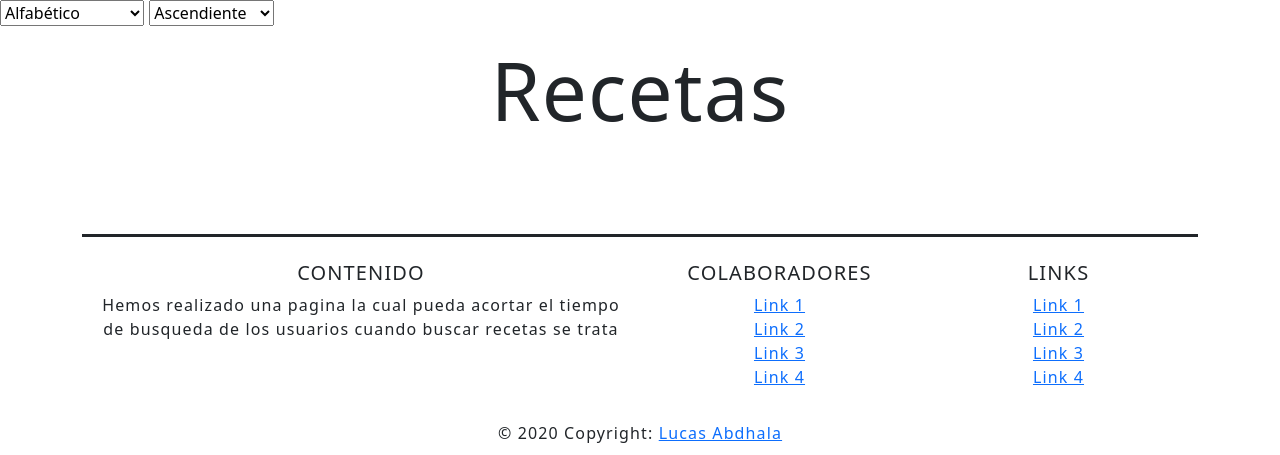
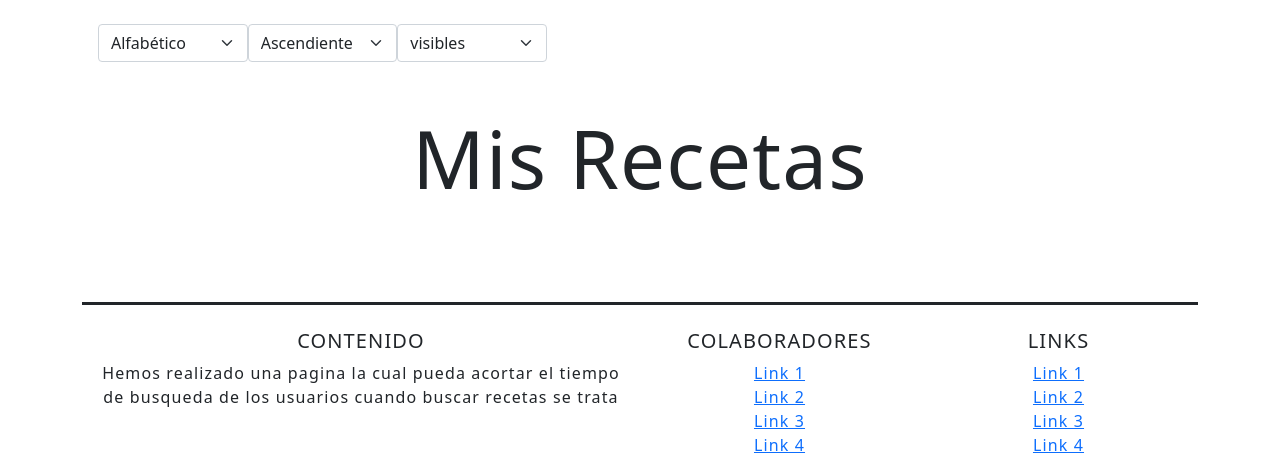
Before and after one commit to 0horane/Forus, a PHP site: page /Forus/misrecetas.php in a window 1280 px wide. Shown: the part 104-559 px from the top of the page. Run offline with PHP 8.4, Linux system fonts and the light colour scheme.

Commit message:
mis recetas
Former-commit-id: f9f25f4b2c98b5027babf301bbe3f23b81d3d0e6

```diff
--- a/misrecetas.php
+++ b/misrecetas.php
@@ -8,9 +8,12 @@ require_once 'partials/starfunc.php';
 <meta charset="UTF-8">
     <meta http-equiv="X-UA-Compatible" content="IE=edge">
     <meta name="viewport" content="width=device-width, initial-scale=1.0">
-    <title>Recetas</title>
+    <title>Mis Recetas</title>
 	<link rel="stylesheet" href="css/estilos.css">
     <link rel="shortcut icon" href="cutlery.png">
+	<link href="https://cdn.jsdelivr.net/npm/bootstrap@5.1.3/dist/css/bootstrap.min.css" rel="stylesheet" integrity="sha384-1BmE4kWBq78iYhFldvKuhfTAU6auU8tT94WrHftjDbrCEXSU1oBoqyl2QvZ6jIW3" crossorigin="anonymous">
+    <script src="https://cdn.jsdelivr.net/npm/bootstrap@5.1.3/dist/js/bootstrap.bundle.min.js" integrity="sha384-ka7Sk0Gln4gmtz2MlQnikT1wXgYsOg+OMhuP+IlRH9sENBO0LRn5q+8nbTov4+1p" crossorigin="anonymous"></script>
+
 </head>
 <style>
 	#cartita{
@@ -23,11 +26,14 @@ require_once 'partials/starfunc.php';
 		cursor: pointer;
 	}
 	.selects{
-		width: 15%;
+		display: flex;
+		justify-content: space-between;
+		align-items: flex-end;
 	}
 	.selects form{
 		display: flex;
 		justify-content: space-between;
+		align-items: flex-end;
 	}
 
 </style>
@@ -40,7 +46,6 @@ require_once 'partials/starfunc.php';
     <meta charset="UTF-8">
     <meta http-equiv="X-UA-Compatible" content="IE=edge">
     <meta name="viewport" content="width=device-width, initial-scale=1.0">
-    <title>Recetas</title>
     <link rel="shortcut icon" href="cutlery.png">
     <link href="https://cdn.jsdelivr.net/npm/bootstrap@5.1.3/dist/css/bootstrap.min.css" rel="stylesheet" integrity="sha384-1BmE4kWBq78iYhFldvKuhfTAU6auU8tT94WrHftjDbrCEXSU1oBoqyl2QvZ6jIW3" crossorigin="anonymous">
     <script src="https://cdn.jsdelivr.net/npm/bootstrap@5.1.3/dist/js/bootstrap.bundle.min.js" integrity="sha384-ka7Sk0Gln4gmtz2MlQnikT1wXgYsOg+OMhuP+IlRH9sENBO0LRn5q+8nbTov4+1p" crossorigin="anonymous"></script>
@@ -51,31 +56,37 @@ require_once 'partials/starfunc.php';
 	  let page=0;
 	  let condition=0;
 	  let direction=0;
+	  let public=0;
   </script>
-
     <?php include 'partials/header.php'?>
-
-	<form>
-		<select id="condition" name="condition" onchange="updateCards ()">
+	<div class="container mt-2">
+		<div class="row d-flex justify-content-end">
+			<div class="selects">
+				<form class="p-3">
+					<select id="condition" name="condition" onchange="updateCards ()" class="form-select">
 						<option value='a'>Alfabético</option>
 						<option value='c'>Cronológico</option>
 						<option value='f'>Por Favoritos</option>
 						<option value='v'>Por Vistas</option>
 						<option value='p'>Por Popularidad</option>
 					</select>
-		<select id="direction" name="direction" onchange="updateCards ()">
+					<select id="direction" name="direction" onchange="updateCards ()" class="form-select">
 						<option value='a'>Ascendiente</option>
 						<option value='d'>Descendiente</option>
-
 					</select>
+					<select id="public" name="public" onchange="updateCards ()" class="form-select">
+						<option value='ev'>visibles</option>
+						<option value='nv'>No visible</option>
+					</Select>
 				</form>
+			</div>
+		</div>
+	</div>
 
     <div id="container" class="container">
 		<div class = "container mt-3">
-			<h1 class ="display-1 text-center">Recetas</h1>
+			<h1 class ="display-1 text-center">Mis Recetas</h1>
 			<div id="cardbox" class = "row mt-5">
-
-
 		</div>
 	</div>
 	<script>
@@ -85,8 +96,10 @@ require_once 'partials/starfunc.php';
 			condition=conditionElement.options[conditionElement.selectedIndex].value;
 			directionElement = document.getElementById('direction');
 			direction=directionElement.options[directionElement.selectedIndex].value;
+			directionElement = document.getElementById('public');
+			direction=directionElement.options[directionElement.selectedIndex].value;
 			let str="";
-			callAPI('yr',`${condition}${direction}`, function( result ) {
+			callAPI('yr',`${condition}${direction}${public}`, function( result ) {
 
 				str+=makepager(result[0], page);
 				//console.log(result);
@@ -96,7 +109,7 @@ require_once 'partials/starfunc.php';
 					ajaxvalues.push(result[0][i]);
 					}
 				}
-				callAPI('rd',[`${condition}${direction}`]+','+ajaxvalues.join(','), function( result ) {
+				callAPI('rd',[`${condition}${direction}${public}`]+','+ajaxvalues.join(','), function( result ) {
 
 						result.forEach(recipe=>{
 							str+=gencard(recipe['id'],recipe['name'],recipe['recipe'],recipe['username'],recipe['views'],recipe['img_path'], recipe['code'], true, true, false);
```
Lines whose indentation alone changed are shown as unchanged.
